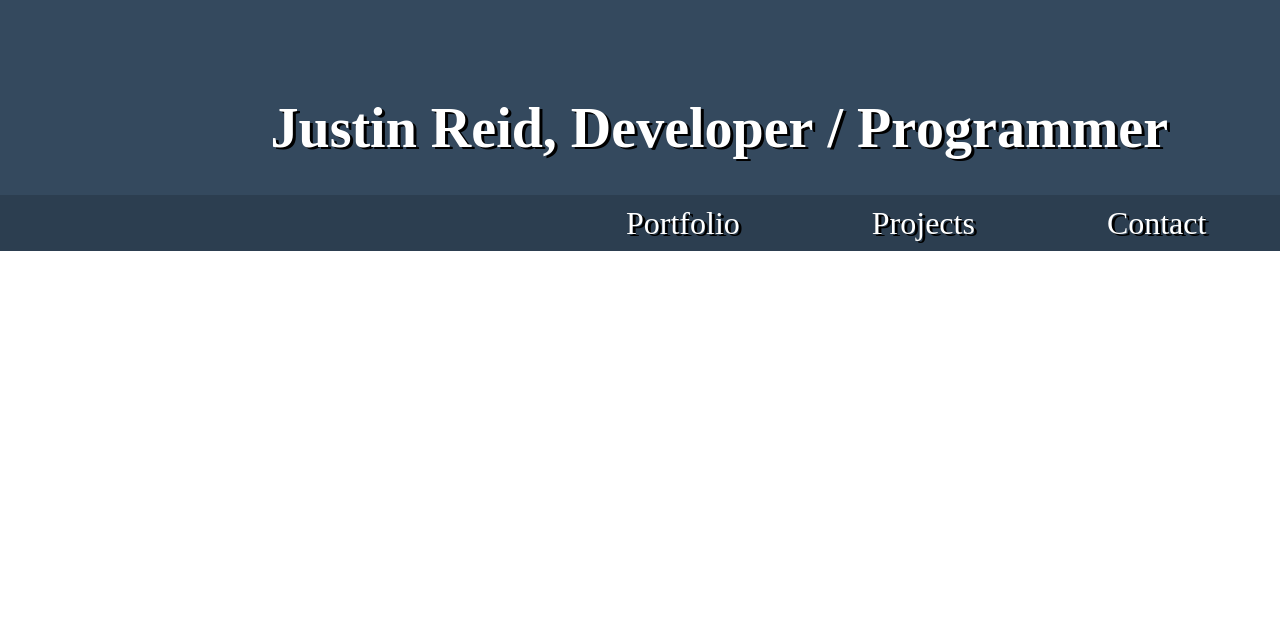
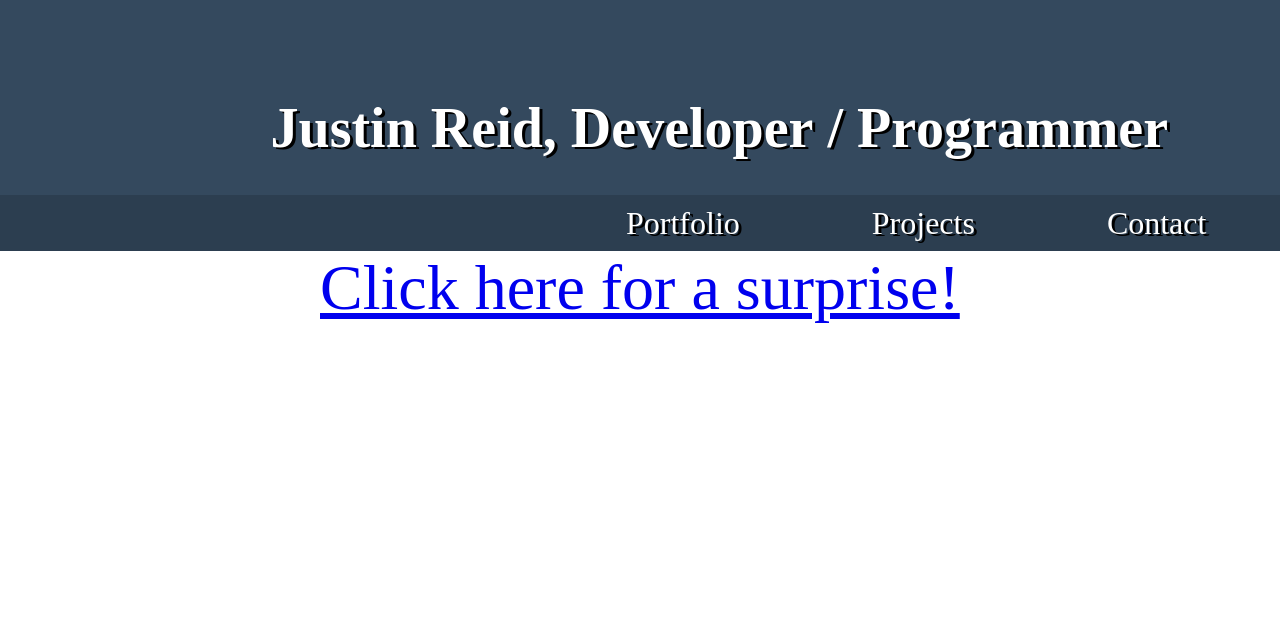
Before and after one commit to 18jreid/MyProjects, a Django app: page /projects/ in a window 1280 px wide. Shown: the top 642 px of the page. Run offline with Django 3.2, Linux system fonts and the light colour scheme.

Commit message:
Forgot the rick-roll

```diff
--- a/PersonalWebsite/mySite/templates/mySite/projects.html
+++ b/PersonalWebsite/mySite/templates/mySite/projects.html
@@ -19,6 +19,7 @@
 			<a href="{% url 'contact' %}" class="Tool-Bar-Link" onmouseenter="hoverEnter()" onmouseleave="hoverExit()">Contact</a>
 		</nav>
     </div>
+    <a href="https://www.youtube.com/watch?v=dQw4w9WgXcQ" style="padding: 5em; font-size: 4em;">Click here for a surprise!</a>
     <script src="{% static 'mySite/script.js' %}"></script>
 </body>
 </html>
```
